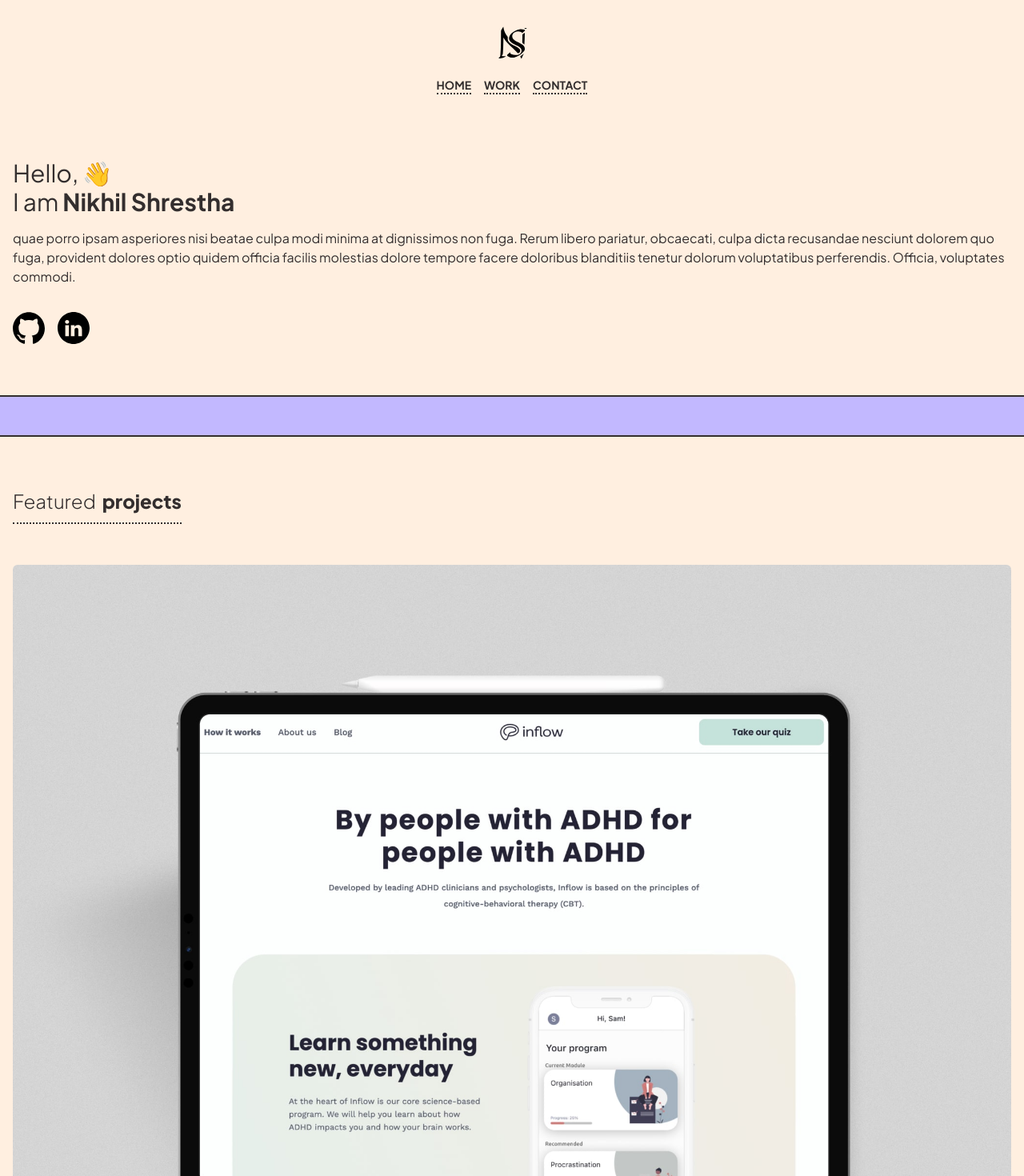
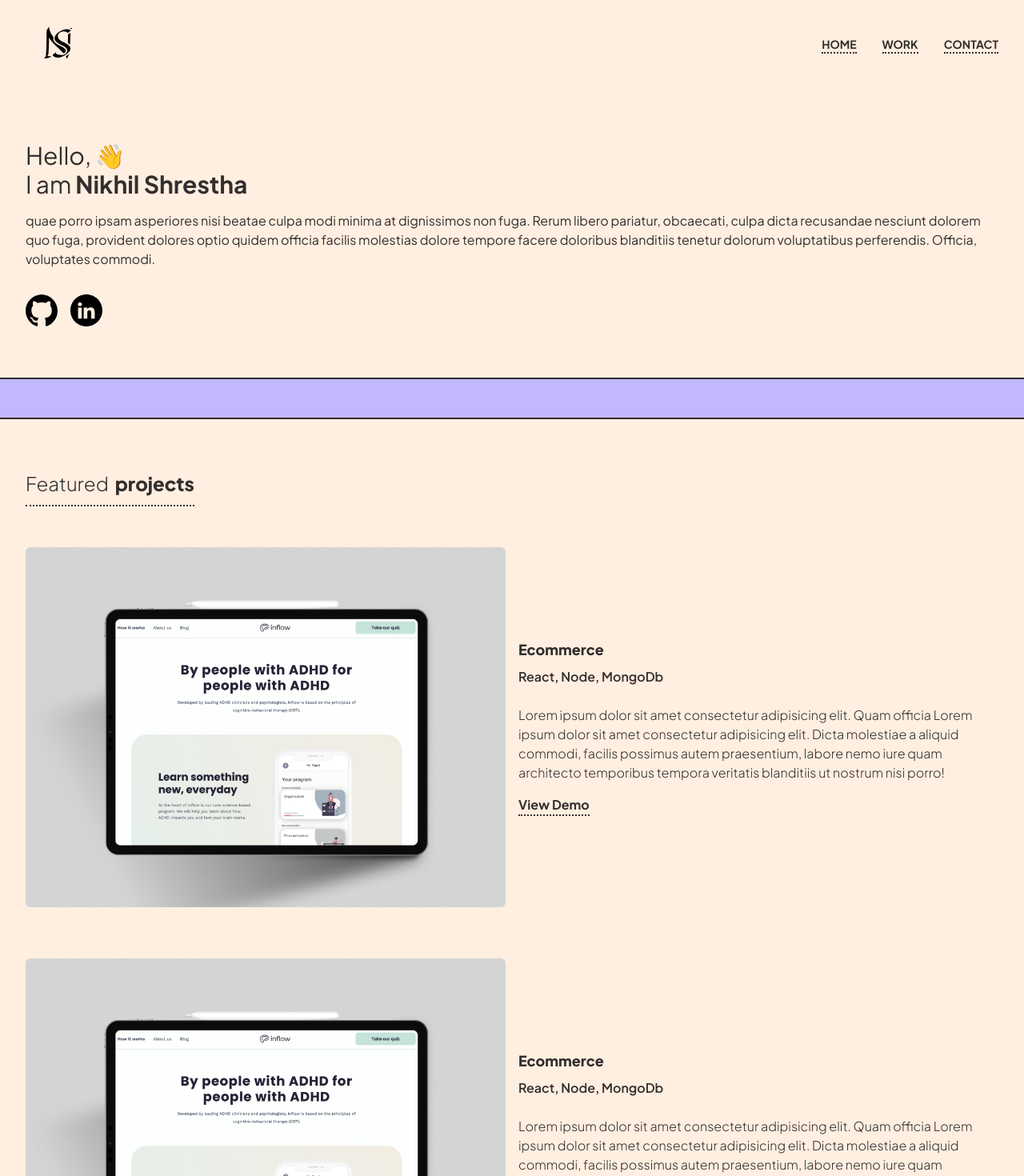
Before and after one commit to nikhilsth4/myportfolio, a Next.js app: page / in a window 1280 px wide. Shown: the top 1470 px of the page at 80% size. Built offline with nearby package versions, Linux system fonts and the light colour scheme.

Commit message:
small screens

```diff
--- a/app/globals.css
+++ b/app/globals.css
@@ -5,3 +5,9 @@
 body {
   @apply bg-background text-[#332e2e];
 }
+
+@layer components {
+  .padding-container {
+    @apply px-4 md:px-8;
+  }
+}
--- a/app/page.tsx
+++ b/app/page.tsx
@@ -6,8 +6,8 @@ import Image from "next/image";
 export default function Home() {
   return (
     <>
-      <header className=" px-4">
-        <nav className="grid justify-items-center py-4">
+      <header className="px-4 md:px-8">
+        <nav className="py-4 flex flex-col items-center md:flex-row md:justify-between ">
           <Image
             src="/logo.svg"
             alt="logo logo"
@@ -15,7 +15,7 @@ export default function Home() {
             width={40}
             height={20}
           />
-          <div className="flex gap-4">
+          <div className="flex gap-4 md:gap-8">
             <Link href="#" className="uppercase text-sm">
               home
             </Link>
@@ -28,7 +28,7 @@ export default function Home() {
           </div>
         </nav>
       </header>
-      <main className="container my-16  px-4">
+      <main className="my-16  padding-container">
         <h1 className=" text-3xl mb-4">
           Hello, 👋
           <br /> I am <span className="font-bold">Nikhil Shrestha</span>
@@ -58,7 +58,7 @@ export default function Home() {
         </div>
       </main>
       <HorizontalLine />
-      <div className="px-4">
+      <div className="padding-container">
         <div className="mb-16">
           <Link href="#" className="pb-3 text-2xl">
             <h2 className="font-light inline">
@@ -73,7 +73,7 @@ export default function Home() {
         </div>
       </div>
       <HorizontalLine className="bg-secondary" />
-      <div className="px-4">
+      <div className="padding-container">
         <div className="mb-16">
           <Link href="#" className="pb-1 text-2xl">
             <h2 className="font-normal inline">
--- a/components/Featured.tsx
+++ b/components/Featured.tsx
@@ -4,7 +4,7 @@ import Link from "./Link";
 
 const Featured = ({ image }: { image: string }) => {
   return (
-    <div className="flex flex-col gap-4">
+    <div className="grid grid-rows-2 gap-4 sm:grid-rows-1 sm:grid-cols-[1fr,1fr] sm:items-center ">
       <Image
         src={image}
         className="w-full h-auto rounded-md"
@@ -12,14 +12,15 @@ const Featured = ({ image }: { image: string }) => {
         height={40}
         alt="project image"
       />
-      <div className="flex flex-col gap-2">
+      <div className="flex flex-col gap-2 sm:flex-2">
         <h4 className="text-lg font-extrabold">Ecommerce</h4>
         <h6 className="font-semibold text-md">React, Node, MongoDb</h6>
         <p className="mt-4 font-light">
           Lorem ipsum dolor sit amet consectetur adipisicing elit. Quam officia
-          tenetur quibusdam dicta ipsum hic amet ipsa est voluptatum repellendus
-          asperiores aut, placeat nobis temporibus quidem suscipit labore at
-          delectus?
+          Lorem ipsum dolor sit amet consectetur adipisicing elit. Dicta
+          molestiae a aliquid commodi, facilis possimus autem praesentium,
+          labore nemo iure quam architecto temporibus tempora veritatis
+          blanditiis ut nostrum nisi porro!
         </p>
         <Link href="#" className="w-fit mt-2">
           View Demo
--- a/tailwind.config.ts
+++ b/tailwind.config.ts
@@ -9,6 +9,12 @@ const config: Config = {
   ],
   theme: {
     colors: {},
+    screens: {
+      sm: "480px",
+      md: "768px",
+      lg: "1020px",
+      xl: "1440px",
+    },
     extend: {
       colors: {
         primary: "hsl(28,900%,81%)",
```
Also changed, not shown: public/profile.jpg (added).
